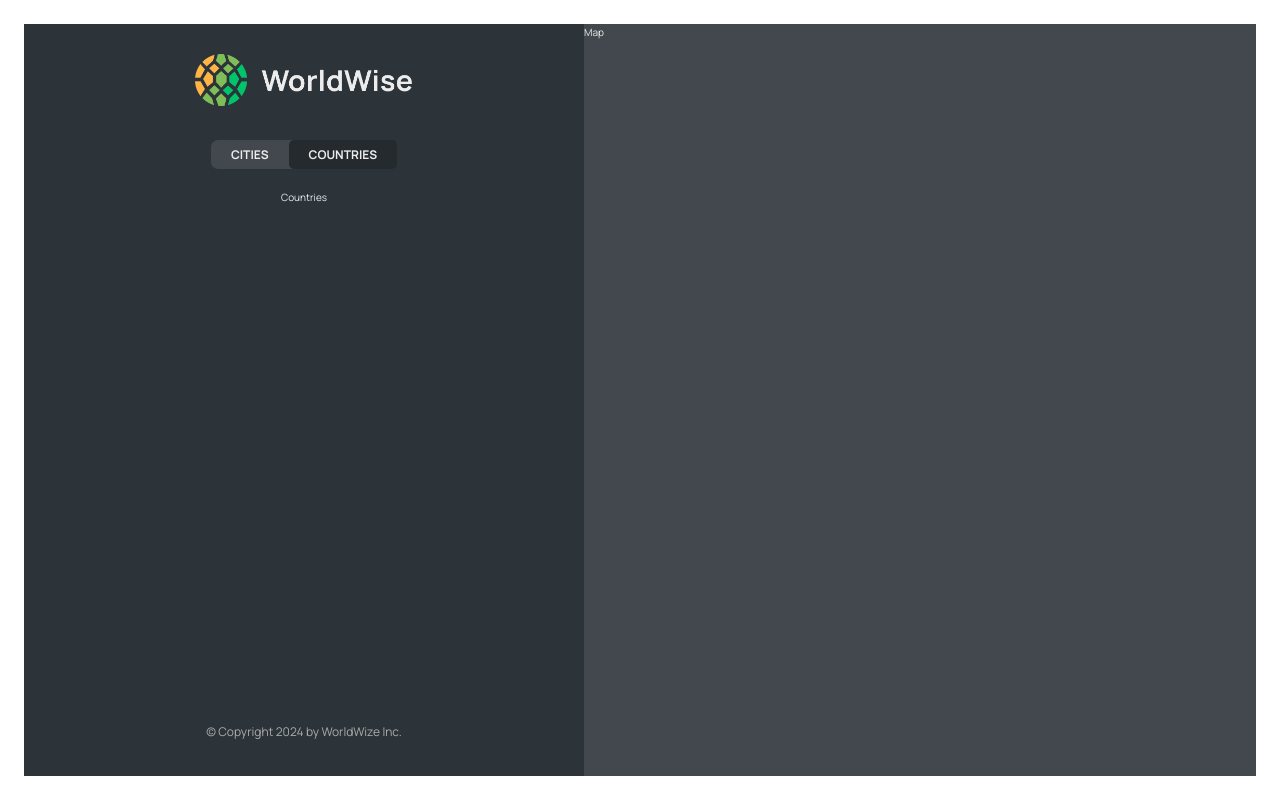
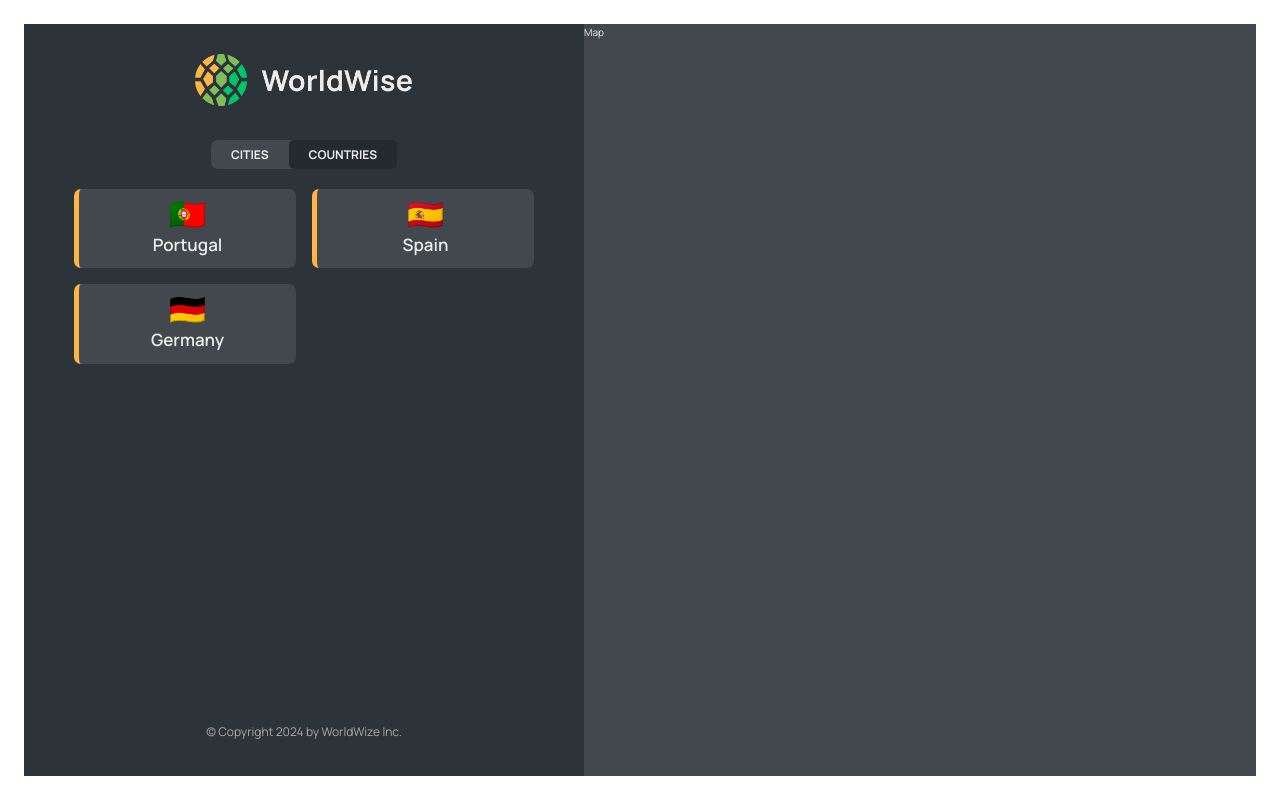
Before and after one commit to tabish-javed/react_worldwize, a React (Vite) app: page /app/countries in a window 1280 px wide. Built offline with nearby package versions, Linux system fonts and the light colour scheme; data requests are answered from the project's data file.

Commit message:
implemented country list

```diff
--- a/src/App.jsx
+++ b/src/App.jsx
@@ -1,4 +1,6 @@
 import { BrowserRouter, Route, Routes } from "react-router-dom"
+import { useEffect, useState } from "react"
+
 import Homepage from "./pages/Homepage"
 import AppLayout from "./pages/AppLayout"
 import Product from "./pages/Product"
@@ -6,7 +8,7 @@
 import PageNotFound from "./pages/PageNotFound"
 import Login from "./pages/Login"
 import CityList from "./components/CityList"
-import { useEffect, useState } from "react"
+import CountryList from "./components/CountryList"
 
 const BASE_URL = "http://localhost:8000/cities"
 
@@ -41,7 +43,7 @@
         <Route path={ "/app" } element={ <AppLayout /> } >
           <Route index element={ <CityList cities={ cities } isLoading={ isLoading } /> } />
           <Route path={ "cities" } element={ <CityList cities={ cities } isLoading={ isLoading } /> } />
-          <Route path={ "countries" } element={ <p>Countries</p> } />
+          <Route path={ "countries" } element={ <CountryList cities={ cities } isLoading={ isLoading } /> } />
           <Route path={ "form" } element={ <p>Form</p> } />
         </Route >
         <Route path={ "*" } element={ <PageNotFound /> } />
--- /dev/null
+++ b/src/components/CountryList.jsx
@@ -0,0 +1,27 @@
+import Spinner from "./Spinner"
+import styles from './CountryList.module.css'
+import CountryItem from "./CountryItem"
+import Message from "./Message"
+
+function CountryList ({ cities, isLoading }) {
+
+  if (isLoading) return <Spinner />
+
+  if (!cities.length) return <Message message="Add your first city by clicking on a city on the map" />
+
+  const countries = cities.reduce((array, city) => {
+    if (!array.map(element => element.country).includes(city.country)) {
+      return [...array, { country: city.country, emoji: city.emoji }]
+    } else {
+      return array
+    }
+  }, [])
+
+  return (
+    <ul className={ styles.countryList }>
+      { countries.map((country) => <CountryItem country={ country } key={ country.id } />) }
+    </ul>
+  )
+}
+
+export default CountryList
```
Also changed, not shown: 1 other file (tests, documents, lock files or other folders).
